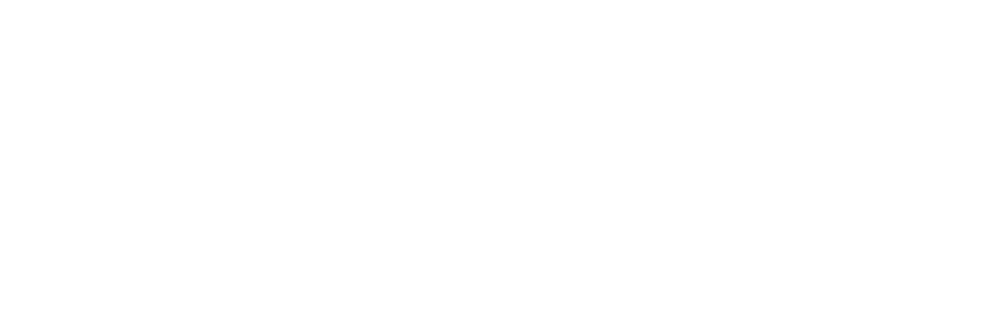
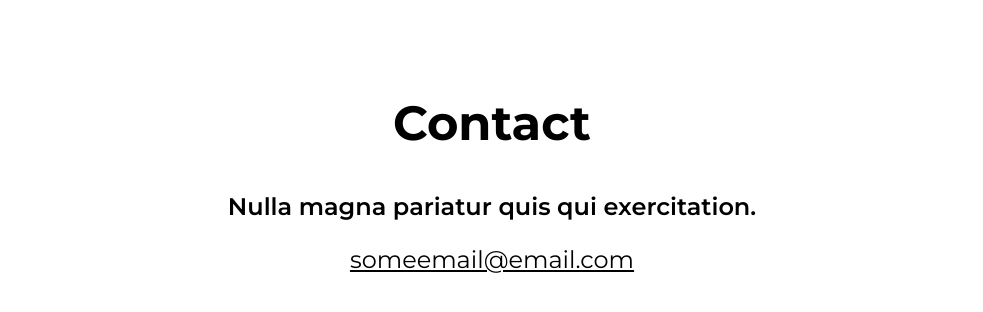
Before and after one commit to chunchun-dev/personal-portfolio-template, a Next.js app: page / in a window 1280 px wide. Shown: the part 1702-2014 px from the top of the page, without its empty margins (148-1131 px from the left). Before the commit the page ends 1764 px from the top, so only its background shows below. Built offline with nearby package versions, Linux system fonts and the light colour scheme.

Commit message:
Added footer

```diff
--- a/CONFIGURATION.tsx
+++ b/CONFIGURATION.tsx
@@ -10,7 +10,11 @@ const userConfig = {
         { title: 'Project 1', desc: 'a great project', link: '', img: 'https://images.unsplash.com/photo-1534239143101-1b1c627395c5?ixlib=rb-1.2.1&ixid=MXwxMjA3fDB8MHxzZWFyY2h8NzZ8fHBhc3RlbHxlbnwwfHwwfA%3D%3D&auto=format&fit=crop&w=400&q=60' },
         { title: 'Project 1', desc: 'a great project', link: '', img: 'https://images.unsplash.com/photo-1517479149777-5f3b1511d5ad?ixlib=rb-1.2.1&ixid=MXwxMjA3fDB8MHxzZWFyY2h8MTAyfHxwYXN0ZWx8ZW58MHx8MHw%3D&auto=format&fit=crop&w=400&q=60' },
         { title: 'Project 1', desc: 'a great project', link: '', img: 'https://images.unsplash.com/photo-1534239143101-1b1c627395c5?ixlib=rb-1.2.1&ixid=MXwxMjA3fDB8MHxzZWFyY2h8NzZ8fHBhc3RlbHxlbnwwfHwwfA%3D%3D&auto=format&fit=crop&w=400&q=60' },
-    ]
+    ],
+    footerTitle: 'Contact',
+    footerDesc: 'Nulla magna pariatur quis qui exercitation.',
+    // Email is optional
+    email: 'someemail@email.com'
 }
 
 export default userConfig
--- /dev/null
+++ b/components/Footer.tsx
@@ -0,0 +1,18 @@
+import React from 'react'
+import styles from '../styles/Footer.module.css'
+
+interface FooterProps {
+    title: string
+    desc: string
+    email?: string
+}
+
+export const Footer: React.FC<FooterProps> = ({title, desc, email}) => {
+    return (
+        <footer id={styles.footer}>
+            <h1>{title}</h1>
+            <p>{desc}</p>
+            <b>{email}</b>
+        </footer>
+    );
+}
--- a/pages/_app.tsx
+++ b/pages/_app.tsx
@@ -4,6 +4,7 @@ import '../styles/globals.css'
 import UserContext from '../userConfig'
 import userConfig from '../CONFIGURATION'
 import Head from 'next/head'
+import { Footer } from '../components/Footer'
 
 function MyApp({ Component, pageProps }) {
   return (
@@ -13,6 +14,7 @@ function MyApp({ Component, pageProps }) {
       </Head>
       <Navbar navItems={[ 'navbar item', 'item 2' ]}/>
       <Component {...pageProps} />
+      <Footer desc={userConfig.footerDesc} title={userConfig.footerTitle} email={userConfig.email}/>
     </UserContext.Provider>
   )
 }
--- /dev/null
+++ b/styles/Footer.module.css
@@ -0,0 +1,23 @@
+#footer {
+    margin-bottom: 5rem;
+    width: 100%;
+    display: flex;
+    flex-direction: column;
+    text-align: center;
+}
+
+#footer > h1 {
+    font-size: 3rem;
+    margin-bottom: 1rem;
+}
+
+#footer > p {
+    font-size: 1.5rem;
+    font-weight: 600;
+}
+
+#footer > b {
+    font-weight: 400;
+    font-size: 1.5rem;
+    text-decoration: underline;
+}
```
